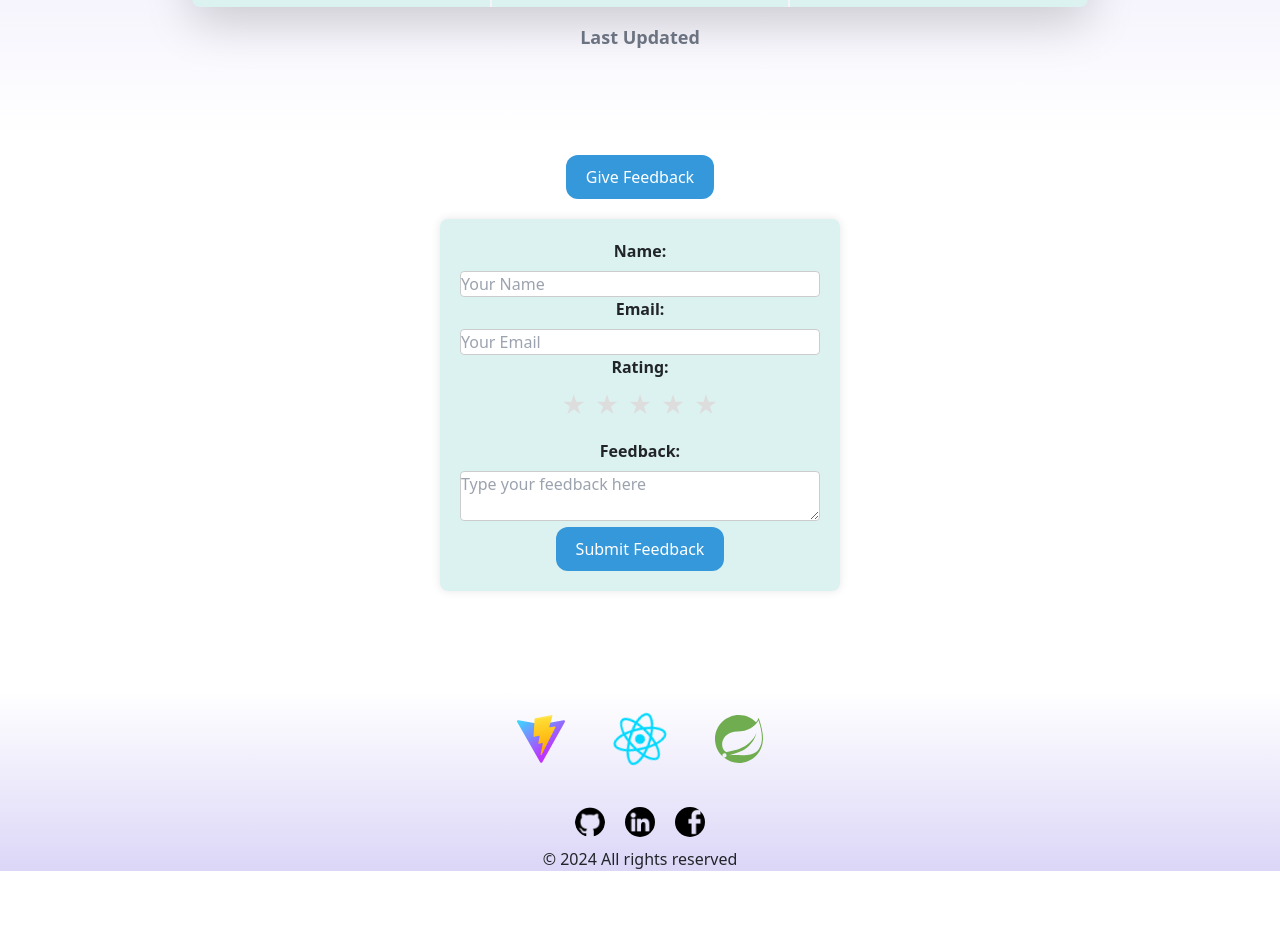
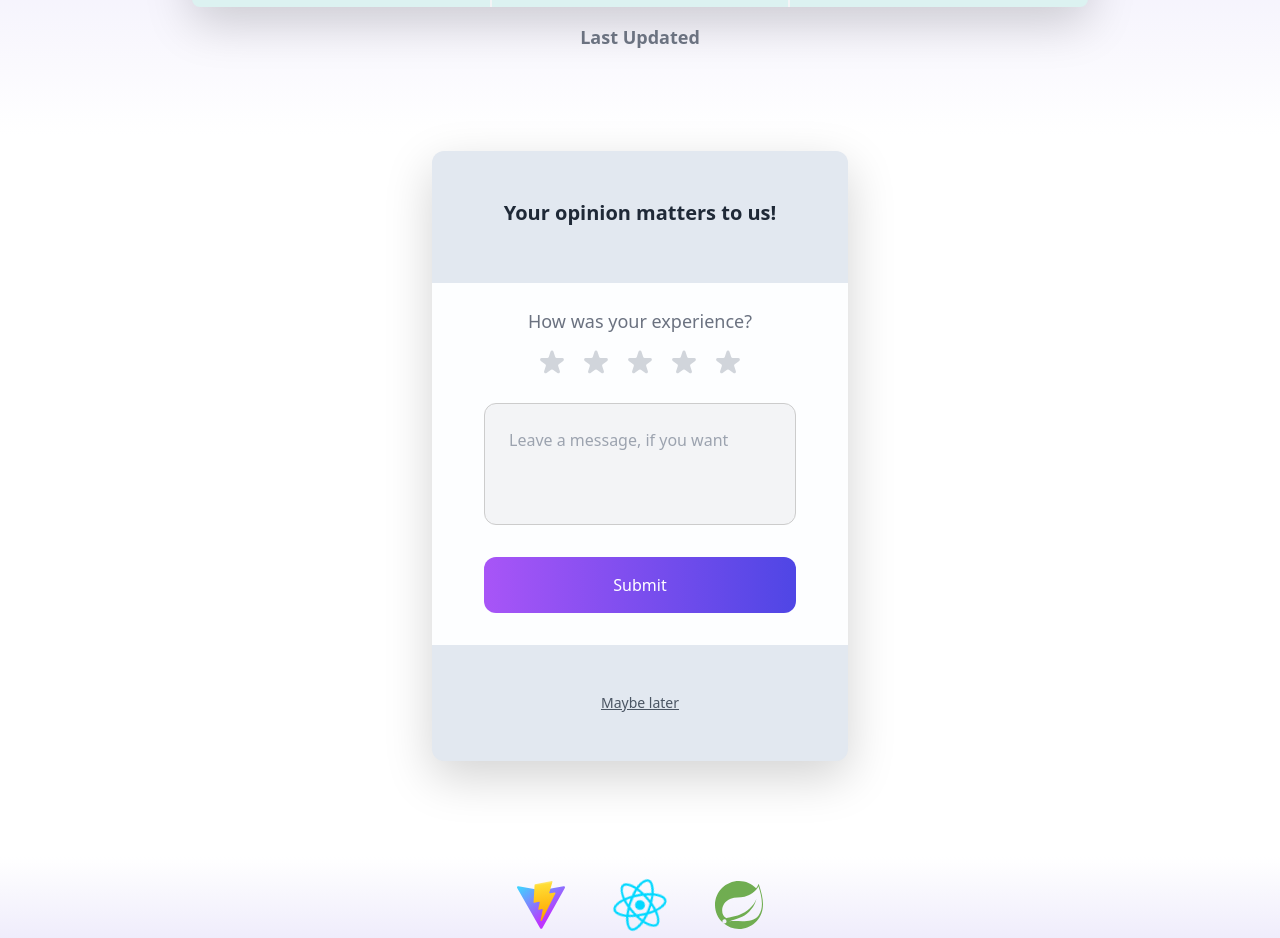
Before and after one commit to JheNaeumi/portfolio-userfeedback, a React (Vite) app in the folder frontend/portfolio-frontend/: page / in a window 1280 px wide. Shown: the part 1859-2797 px from the top of the page. Before the commit the page ends 2730 px from the top, so only its background shows below. Built offline with nearby package versions, Linux system fonts and the light colour scheme; no server answers.

Commit message:
update userfeedbackComp style

```diff
--- a/frontend/portfolio-frontend/src/components/UserfeedbackComponent.jsx
+++ b/frontend/portfolio-frontend/src/components/UserfeedbackComponent.jsx
@@ -6,11 +6,12 @@ import { postUserFeedback} from '../service/UserfeedbackService';
 
 
 const UserFeedbackComponent = () => {
+  const [rating, setRating] = useState(0);
   const [showFeedbackForm, setShowFeedbackForm] = useState(true);
   const [name, setName] = useState('');
   const [email, setEmail] = useState('');
   const [comments, setFeedback] = useState('');
-  const [rating, setRating] = useState(0);
+
   const [showAlert, setShowAlert] = useState(false);
 
   const toggleFeedbackForm = () => {
@@ -67,51 +68,95 @@ const UserFeedbackComponent = () => {
     return emailRegex.test(email);
   };
 
+
+
+
+    const handleStarClick = (value) => {
+      setRating(value);
+      // You can add your logic here to handle the rating, such as sending it to a server or updating the UI.
+    }
   return (
-  <div id="container-feedback">
-    <div className={`user-feedback ${showFeedbackForm ? 'active': ''}`} id = "feedback">
-      <button onClick={toggleFeedbackForm}className="button1">Give Feedback</button>
-      {showFeedbackForm && (
-        <div className="feedback-form" id ="space">
-          <label htmlFor="name">Name:</label>
-          <input
-            type="text"
-            id="name"
-            value={name}
-            onChange={(e) => setName(e.target.value)}
-            placeholder="Your Name"
-          />
+  // <div id="container-feedback">
+  //   <div className={`user-feedback ${showFeedbackForm ? 'active': ''}`} id = "feedback">
+  //     <button onClick={toggleFeedbackForm}className="button1">Give Feedback</button>
+  //     {showFeedbackForm && (
+  //       <div className="feedback-form" id ="space">
+  //         <label htmlFor="name">Name:</label>
+  //         <input
+  //           type="text"
+  //           id="name"
+  //           value={name}
+  //           onChange={(e) => setName(e.target.value)}
+  //           placeholder="Your Name"
+  //         />
 
-          <label htmlFor="email">Email:</label>
-          <input
-            type="email"
-            id="email"
-            value={email}
-            onChange={(e) => setEmail(e.target.value)}
-            placeholder="Your Email"
-          />
+  //         <label htmlFor="email">Email:</label>
+  //         <input
+  //           type="email"
+  //           id="email"
+  //           value={email}
+  //           onChange={(e) => setEmail(e.target.value)}
+  //           placeholder="Your Email"
+  //         />
 
-          <label htmlFor="rating">Rating:</label>
-          <div className="rating-stars">{renderStars()}</div>
+  //         <label htmlFor="rating">Rating:</label>
+  //         <div className="rating-stars">{renderStars()}</div>
 
-          <label htmlFor="feedback">Feedback:</label>
-          <textarea
-            id="feedback"
-            value={comments}
-            onChange={(e) => setFeedback(e.target.value)}
-            placeholder="Type your feedback here"
-          ></textarea>
+  //         <label htmlFor="feedback">Feedback:</label>
+  //         <textarea
+  //           id="feedback"
+  //           value={comments}
+  //           onChange={(e) => setFeedback(e.target.value)}
+  //           placeholder="Type your feedback here"
+  //         ></textarea>
 
-          <button onClick={submitFeedback}className='button1'>Submit Feedback</button>
-          {showAlert && (
-          <div className="alert">
-            Please fill out all fields and provide a valid email.
+  //         <button onClick={submitFeedback}className='button1'>Submit Feedback</button>
+  //         {showAlert && (
+  //         <div className="alert">
+  //           Please fill out all fields and provide a valid email.
+  //         </div>
+  //         )}
+  //       </div>
+  //     )}
+  //   </div>
+  // </div>
+  <>
+    <div class="max-w-md py-3 px-3 sm:mx-auto">
+      <div class="flex flex-col rounded-xl bg-slate-200 shadow-lg">
+        <div class="px-12 py-5">
+          <h2 class="whitespace-nowrap text-center font-semibold text-gray-800 sm:text-xl">Your opinion matters to us!</h2>
+        </div>
+        <div class="flex w-full flex-col items-center bg-[#fdfeff]">
+          <div class="flex flex-col items-center space-y-3 py-6">
+            <span class="text-lg font-medium text-gray-500">How was your experience?</span>
+              <div className="flex space-x-3">
+                {[1, 2, 3, 4, 5].map((value) => (
+                  <svg
+                    key={value}
+                    className={`h-8 w-8 cursor-pointer ${
+                      value <= rating ? 'text-amber-300/70' : 'text-gray-300'
+                    }`}
+                    xmlns="http://www.w3.org/2000/svg"
+                    viewBox="0 0 20 20"
+                    fill="currentColor"
+                    onClick={() => handleStarClick(value)}
+                  >
+            <path d="M9.049 2.927c.3-.921 1.603-.921 1.902 0l1.07 3.292a1 1 0 00.95.69h3.462c.969 0 1.371 1.24.588 1.81l-2.8 2.034a1 1 0 00-.364 1.118l1.07 3.292c.3.921-.755 1.688-1.54 1.118l-2.8-2.034a1 1 0 00-1.175 0l-2.8 2.034c-.784.57-1.838-.197-1.539-1.118l1.07-3.292a1 1 0 00-.364-1.118L2.98 8.72c-.783-.57-.38-1.81.588-1.81h3.461a1 1 0 00.951-.69l1.07-3.292z" />
+          </svg>
+        ))}
+              </div>
           </div>
-          )}
+          <div class="flex w-3/4 flex-col">
+            <textarea rows="3" class="resize-none rounded-xl bg-gray-100 p-4 text-gray-500 outline-none focus:ring" placeholder="Leave a message, if you want"></textarea>
+            <button class="my-8 rounded-xl bg-gradient-to-r from-purple-500 to-indigo-600 py-3 text-base text-white">Submit</button>
+          </div>
         </div>
-      )}
+        <div class="flex items-center justify-center py-5">
+          <a href="#" class="text-sm text-gray-600">Maybe later</a>
+        </div>
+      </div>
     </div>
-  </div>
+  </>
   )
 }
 
```
